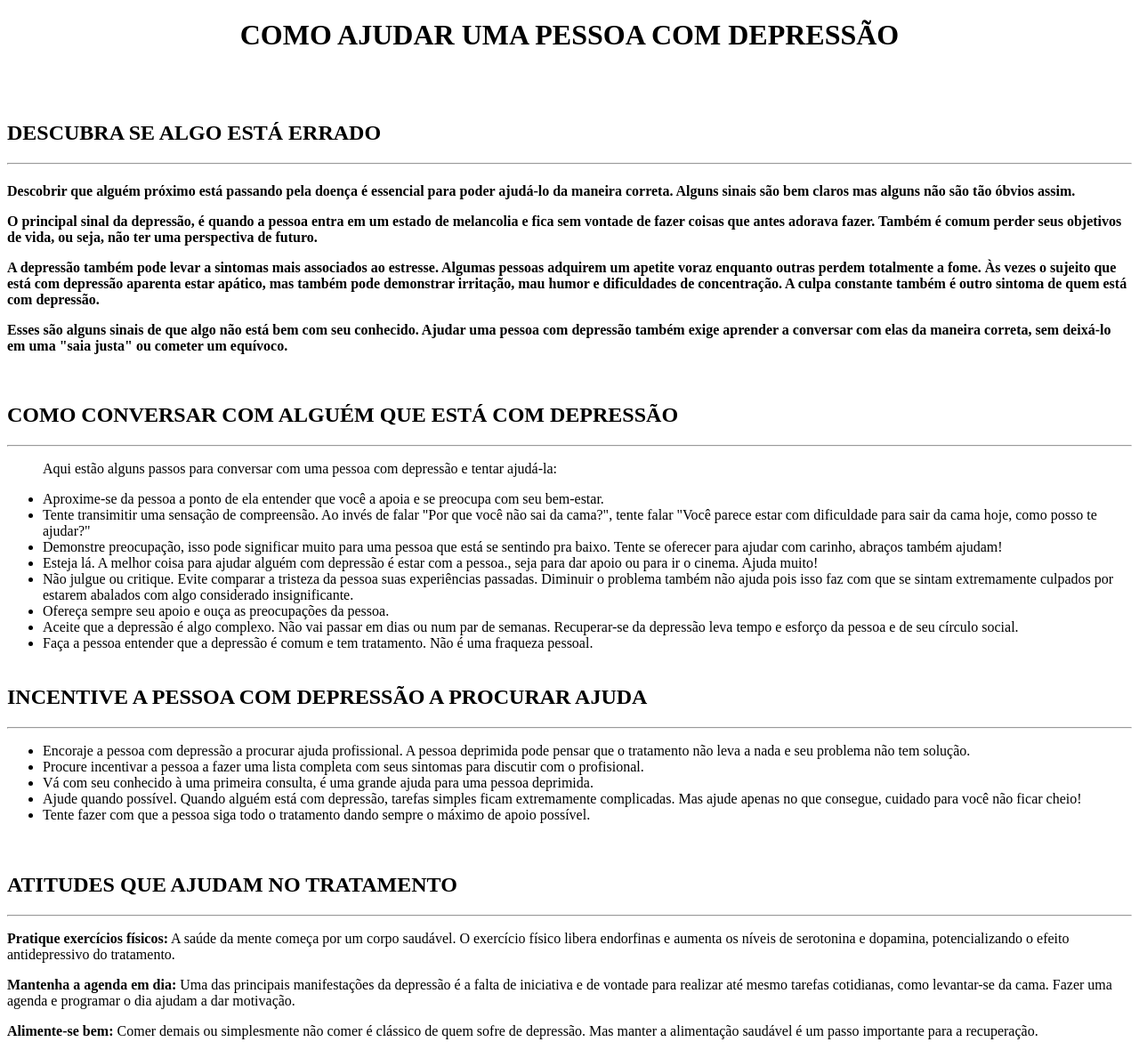
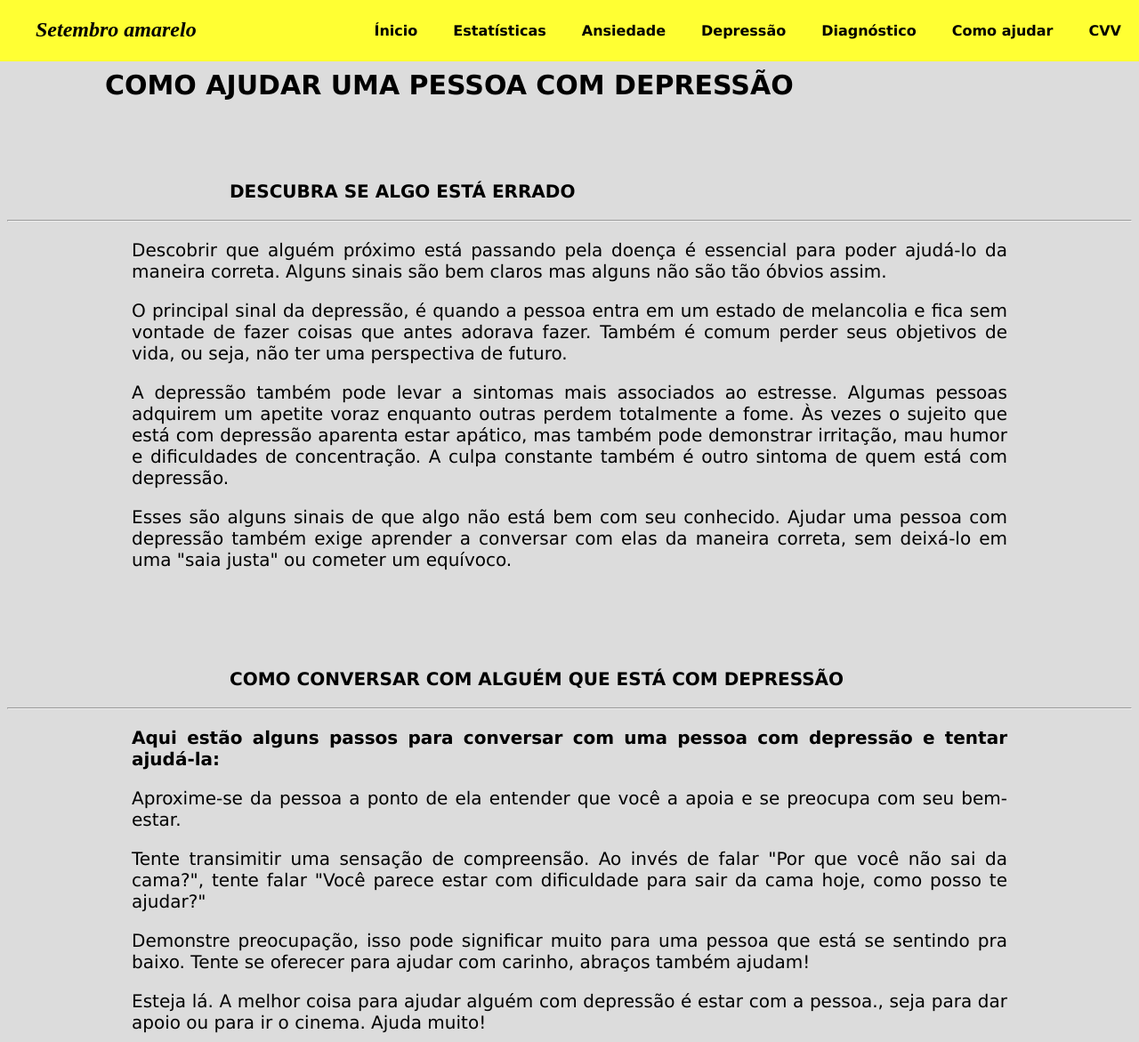
Before and after one commit to douglxas/hackathon, a plain HTML site: page index.html in a window 1280 px wide. Shown: the top 1171 px of the page at 89% size. Drawn offline with Linux system fonts and the light colour scheme.

Commit message:
Add files via upload

```diff
--- a/index.html
+++ b/index.html
@@ -4,44 +4,56 @@
 
 	<title>SETEMBRO AMARELO</title>
 </head>
-<body>
-      <center> <h1> COMO AJUDAR UMA PESSOA COM DEPRESSÃO </h1> </center>
-      <br>
-      <br>
+<body bgcolor = "#DCDCDC">
+    <link rel="stylesheet" type="text/css" href="css.css">
 
-      <h2> DESCUBRA SE ALGO ESTÁ ERRADO </h2>
+			<div id = "menu">
+
+				<ul>
+
+					<li><a href= "https://www.cvv.org.br"> CVV </a></li>
+					<li><a href= "x"> Como ajudar </a></li>
+					<li><a href= "x"> Diagnóstico </a></li>
+					<li><a href= "x"> Depressão </a></li>
+					<li><a href= "x"> Ansiedade </a></li>
+					<li><a href= "x"> Estatísticas </a></li>
+					<li><a href= "x"> Ínicio </a></li>
+					<li><i><h2>Setembro amarelo </h2></i></li>
+				</ul>
+			</div>
+
+       <div class="par">COMO AJUDAR UMA PESSOA COM DEPRESSÃO</div>
+
+       <div class="par"><p>DESCUBRA SE ALGO ESTÁ ERRADO </p></div>
       <hr>
-       <h4><p> Descobrir que alguém próximo está passando pela doença é essencial para poder ajudá-lo da maneira correta. Alguns sinais são bem claros mas alguns não são tão óbvios assim.
+		<p>Descobrir que alguém próximo está passando pela doença é essencial para poder ajudá-lo da maneira correta. Alguns sinais são bem claros mas alguns não são tão óbvios assim.
        	  <p> O principal sinal da depressão, é quando a pessoa entra em um estado de melancolia e fica sem vontade de fazer coisas que antes adorava fazer. Também é comum perder seus objetivos de vida, ou seja, não ter uma perspectiva de futuro. </p>
        	  <p> A depressão também pode levar a sintomas mais associados ao estresse. Algumas pessoas adquirem um apetite voraz enquanto outras perdem totalmente a fome. Às vezes o sujeito que está com depressão aparenta estar apático, mas também pode demonstrar irritação, mau humor e dificuldades de concentração. A culpa constante também é outro sintoma de quem está com depressão. </p>
        	  <p> Esses são alguns sinais de que algo não está bem com seu conhecido. Ajudar uma pessoa com depressão também exige aprender a conversar com elas da maneira correta, sem deixá-lo em uma "saia justa" ou cometer um equívoco. </p>
-             <br>
-       	   <h2> COMO CONVERSAR COM ALGUÉM QUE ESTÁ COM DEPRESSÃO </h2>
+
+       	     <div class="par"><p>COMO CONVERSAR COM ALGUÉM QUE ESTÁ COM DEPRESSÃO </p></div>
        	   <hr>
-               <ul>
-       	     <p> Aqui estão alguns passos para conversar com uma pessoa com depressão e tentar ajudá-la: </p>
-       	       <li> Aproxime-se da pessoa a ponto de ela entender que você a apoia e se preocupa com seu bem-estar. </li>
-       	       <li> Tente transimitir uma sensação de compreensão. Ao invés de falar "Por que você não sai da cama?", tente falar "Você parece estar com dificuldade para sair da cama hoje, como posso te ajudar?" </li>
-       	       <li> Demonstre preocupação, isso pode significar muito para uma pessoa que está se sentindo pra baixo. Tente se oferecer para ajudar com carinho, abraços também ajudam! </li>
-       	       <li> Esteja lá. A melhor coisa para ajudar alguém com depressão é estar com a pessoa., seja para dar apoio ou para ir o cinema. Ajuda muito! </li>
-       	       <li> Não julgue ou critique. Evite comparar a tristeza da pessoa suas experiências passadas. Diminuir o problema também não ajuda pois isso faz com que se sintam extremamente culpados por estarem abalados com algo considerado insignificante. </li>
-       	       <li> Ofereça sempre seu apoio e ouça as preocupações da pessoa. </li>
-       	       <li> Aceite que a depressão é algo complexo. Não vai passar em dias ou num par de semanas. Recuperar-se da depressão leva tempo e esforço da pessoa e de seu círculo social. </li>
-       	       <li> Faça a pessoa entender que a depressão é comum e tem tratamento. Não é uma fraqueza pessoal. </li>
-                   <br>
-             </ul>
-       	        <h2>INCENTIVE A PESSOA COM DEPRESSÃO A PROCURAR AJUDA </h2>
+
+       	      <p><strong>Aqui estão alguns passos para conversar com uma pessoa com depressão e tentar ajudá-la:</strong></p>
+       	      <p> Aproxime-se da pessoa a ponto de ela entender que você a apoia e se preocupa com seu bem-estar.</p>
+       	      <p>Tente transimitir uma sensação de compreensão. Ao invés de falar "Por que você não sai da cama?", tente falar "Você parece estar com dificuldade para sair da cama hoje, como posso te ajudar?"</p>
+       	   	  <p>Demonstre preocupação, isso pode significar muito para uma pessoa que está se sentindo pra baixo. Tente se oferecer para ajudar com carinho, abraços também ajudam!</p>
+       	      <p>Esteja lá. A melhor coisa para ajudar alguém com depressão é estar com a pessoa., seja para dar apoio ou para ir o cinema. Ajuda muito!<p
+       	      <p>Não julgue ou critique. Evite comparar a tristeza da pessoa suas experiências passadas. Diminuir o problema também não ajuda pois isso faz com que se sintam extremamente culpados por estarem abalados com algo considerado insignificante.</p>
+       	      <p>Ofereça sempre seu apoio e ouça as preocupações da pessoa.</p>
+       	      <p>Aceite que a depressão é algo complexo. Não vai passar em dias ou num par de semanas. Recuperar-se da depressão leva tempo e esforço da pessoa e de seu círculo social.</p>
+       	      <p>Faça a pessoa entender que a depressão é comum e tem tratamento. Não é uma fraqueza pessoal.</p>
+
+       	         <div class="par"><p>INCENTIVE A PESSOA COM DEPRESSÃO A PROCURAR AJUDA </p></div>
        	       <hr>
-                   <ul>
-       	       <li> Encoraje a pessoa com depressão a procurar ajuda profissional. A pessoa deprimida pode pensar que o tratamento não leva a nada e seu problema não tem solução. </li>
-       	       <li> Procure incentivar a pessoa a fazer uma lista completa com seus sintomas para discutir com o profisional. </li>
-       	       <li> Vá com seu conhecido à uma primeira consulta, é uma grande ajuda para uma pessoa deprimida. </li>
-       	       <li> Ajude quando possível. Quando alguém está com depressão, tarefas simples ficam extremamente complicadas. Mas ajude apenas no que consegue, cuidado para você não ficar cheio! </li>
-                   <li> Tente fazer com que a pessoa siga todo o tratamento dando sempre o máximo de apoio possível. </li>
-       	       <br>
-                   <br>
-             </ul>
-                    <h2>ATITUDES QUE AJUDAM NO TRATAMENTO </h2>
+
+       	       <p>Encoraje a pessoa com depressão a procurar ajuda profissional. A pessoa deprimida pode pensar que o tratamento não leva a nada e seu problema não tem solução.</p>
+       	       <p>Procure incentivar a pessoa a fazer uma lista completa com seus sintomas para discutir com o profisional.</p>
+       	       <p>Vá com seu conhecido à uma primeira consulta, é uma grande ajuda para uma pessoa deprimida.</p>
+       	       <p>Ajude quando possível. Quando alguém está com depressão, tarefas simples ficam extremamente complicadas. Mas ajude apenas no que consegue, cuidado para você não ficar cheio!</p>
+              	<p>Tente fazer com que a pessoa siga todo o tratamento dando sempre o máximo de apoio possível.</p>
+
+                     <div class="par"><p>ATITUDES QUE AJUDAM NO TRATAMENTO </p></div>
                     <hr>
                           <p><strong>Pratique exercícios físicos:</strong> A saúde da mente começa por um corpo saudável. O exercício físico libera endorfinas e aumenta os níveis de serotonina e dopamina, potencializando o efeito antidepressivo do tratamento. </p>
                           <p><strong>Mantenha a agenda em dia:</strong> Uma das principais manifestações da depressão é a falta de iniciativa e de vontade para realizar até mesmo tarefas cotidianas, como levantar-se da cama. Fazer uma agenda e programar o dia ajudam a dar motivação. </p>
```
